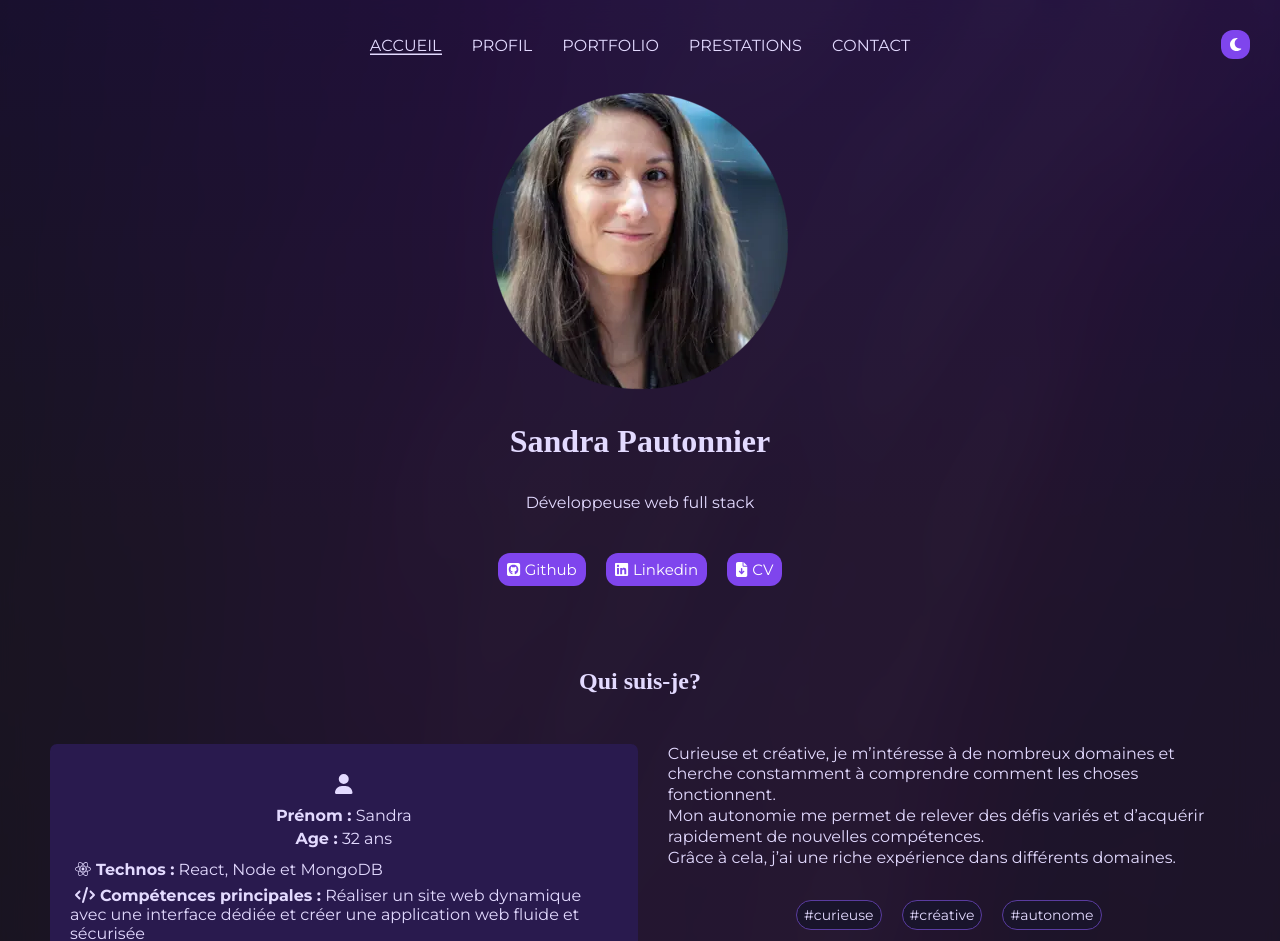
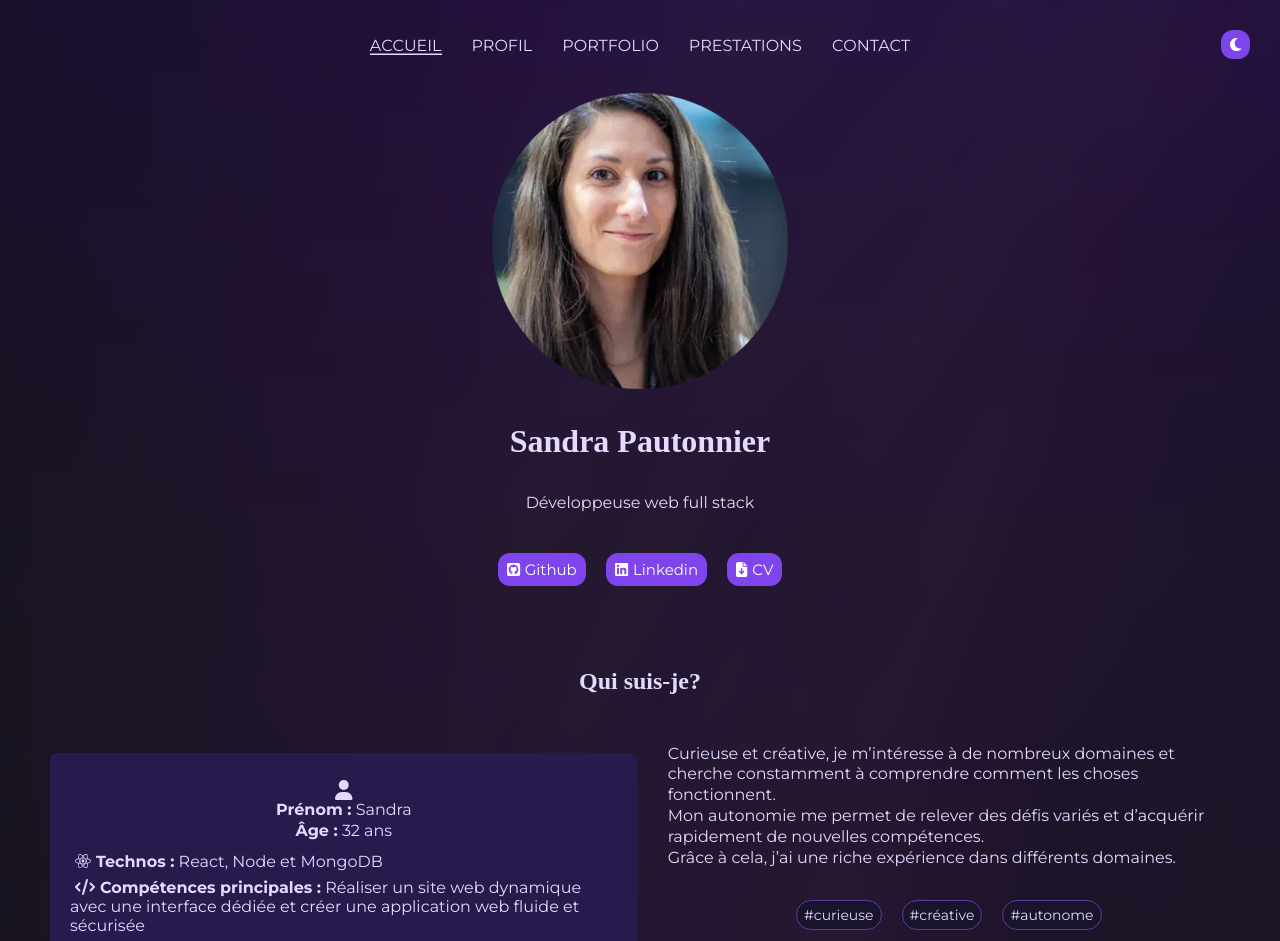
Before and after one commit to SandraPautonnier/sandrapautonnier, a React (Vite) app: page / in a window 1280 px wide. Shown: the top 941 px of the page. Built offline with nearby package versions, Linux system fonts and the light colour scheme; a web font is replaced by a local one.

Commit message:
resolve problem with list in section profil

```diff
--- a/src/index.css
+++ b/src/index.css
@@ -673,12 +673,11 @@ form div textarea {
   align-items: center;
   margin: 0 0 10px;
 }
+.hook-about .container-hook-about .profile .card-user p {
+  margin: 0;
+}
 .hook-about .container-hook-about .profile .card-user svg {
   font-size: 20px;
-  margin: 10px 0;
-}
-.hook-about .container-hook-about .profile .card-user li {
-  margin: 2px 0;
 }
 .hook-about .container-hook-about .profile li {
   margin: 7px 0;
@@ -702,7 +701,8 @@ form div textarea {
   align-items: center;
 }
 
-.hook-works, .hook-services {
+.hook-works,
+.hook-services {
   display: flex;
   flex-direction: column;
   align-items: center;
--- a/src/pages/Home/index.jsx
+++ b/src/pages/Home/index.jsx
@@ -54,11 +54,13 @@ const Home = () => {
               <div className="container-hook-about">
                 <div className="card-hook-about">
                   <ul className="card profile">
-                    <div className="card-user">
-                      <FontAwesomeIcon icon={faUser} />
-                      <li><strong>Prénom :</strong> Sandra</li>
-                      <li><strong>Age :</strong> <AgeCalculator birthDate="1992-07-28" /> ans</li>
-                    </div>
+                    <li>
+                      <div className="card-user">
+                        <FontAwesomeIcon icon={faUser} />
+                        <p><strong>Prénom :</strong> Sandra</p>
+                        <p><strong>Âge :</strong> <AgeCalculator birthDate="1992-07-28" /> ans</p>
+                      </div>
+                    </li>
                     <li><FontAwesomeIcon icon={faReact} /><strong>Technos :</strong> React, Node et MongoDB</li>
                     <li><FontAwesomeIcon icon={faCode} /><strong>Compétences principales :</strong> Réaliser un site web dynamique avec une interface dédiée et créer une application web fluide et sécurisée</li>
                     <li><FontAwesomeIcon icon={faAward} /><strong>Dernière formation :</strong> Titre RNCP Développeur Informatique</li>
--- a/src/sass/pages/_Home.scss
+++ b/src/sass/pages/_Home.scss
@@ -94,14 +94,13 @@
     }
     .profile {
       .card-user {
+        p {
+          margin: 0;
+        }
         @include flex-column-center;
         margin: 0 0 10px;
         svg {
           font-size: 20px;
-                    margin: 10px 0;
-                }
-                li {
-                    margin: 2px 0;
         }
       }
       li {
@@ -125,7 +124,8 @@
   }
 }
 
-.hook-works,.hook-services {
+.hook-works,
+.hook-services {
   @include flex-column-center;
 }
 
```
Also changed, not shown: 1 other file (tests, documents, lock files or other folders). Lines whose indentation alone changed are shown as unchanged.
